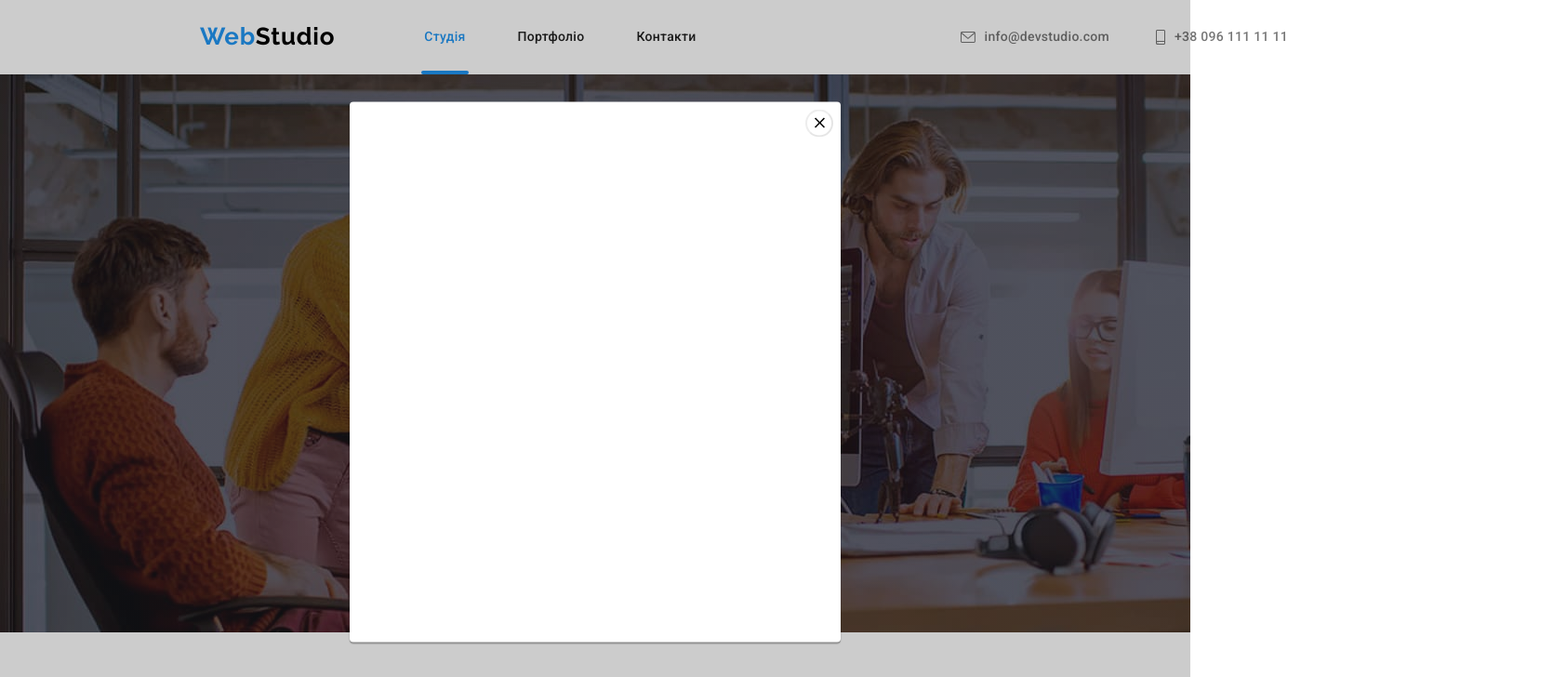
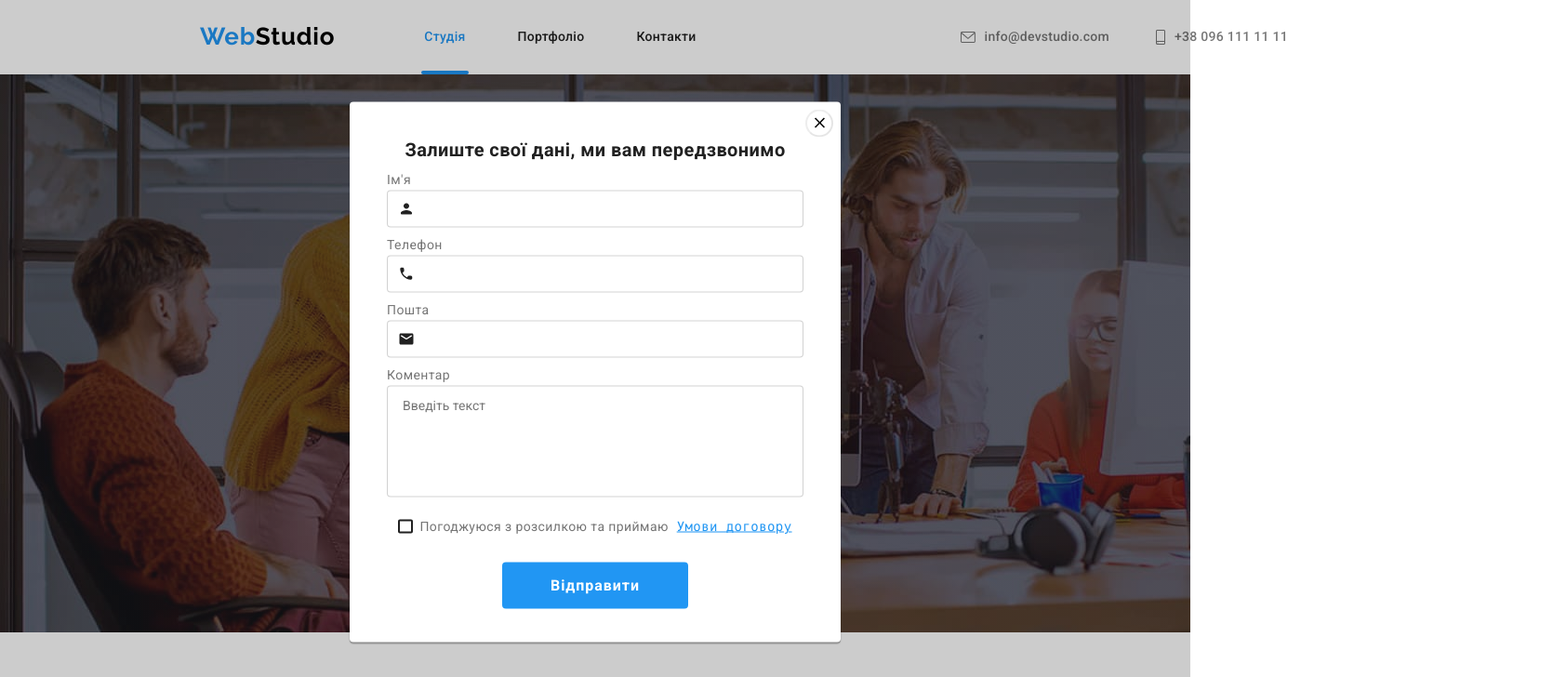
Before and after one commit to Dmytro1117/goit-markup-hw-06, a plain HTML site: page index.html in a window 1280 px wide. Both pictures are taken after a click on the button "Замовити послугу". Shown: the top 728 px of the page at 93% size, 1670 px wide, since content can reach past the window. Drawn offline with nearby package versions, Linux system fonts and the light colour scheme.

Commit message:
чек - фокус

```diff
--- a/css/main.css
+++ b/css/main.css
@@ -14,6 +14,8 @@
     --animation: cubic-bezier(0.4, 0, 0.2, 1);
     --animation-color: rgba(33, 150, 243, 0.9);
     --backdrop: rgba(0, 0, 0, 0.2);
+    --modal-color-svg: rgba(33, 33, 33, 1);
+    --modal-input-color: rgba(33, 33, 33, 0.2);
 }
 
 
@@ -36,10 +38,14 @@ a {
     text-decoration: none;
 }
 
+pre {
+    margin: 0;
+}
 
 
 
  /*Header*/
+
 
 .link-connection {
     color: var(--primary-text-color);
@@ -195,7 +201,6 @@ a {
 
 
 
-
  /* Hero */
 
 
@@ -251,7 +256,6 @@ a {
     transform: translate(-50%, -50%) scale(1);
     top: 50%;
     left: 50%;
-    padding: 8px;
     background-color: var(--background-color-h1);
     box-shadow: 0px 1px 3px rgba(0, 0, 0, 0.12),
     0px 1px 1px rgba(0, 0, 0, 0.14),
@@ -282,8 +286,124 @@ a {
 }
 
 .svg-exit {
+    fill: currentColor;
     width: 18px;
     height: 18px;
+}
+
+.button-svg:hover,
+.button-svg:focus {
+    color: var(--accent-color);
+}
+
+input:focus-within ~ .svg-name,
+input:focus-within ~ .svg-phone,
+input:focus-within ~ .svg-email {
+    color: var(--accent-color);
+}
+
+.svg-email,
+.svg-phone,
+.svg-name {
+    fill: currentColor;
+    position: absolute;
+    width: 18px;
+    height: 18px;
+    left: 12px;
+    bottom: 21px;
+    color: var(--modal-color-svg);
+}
+
+.form-modal {
+    display: flex;
+    flex-direction: column;
+    margin: 40px 40px;
+    align-items: center;
+}
+
+.modal-field {
+    position: relative;
+}
+
+.modal-input {
+    width: 448px;
+    height: 40px;
+    border: 1px solid var(--modal-input-color);
+    border-radius: 4px;
+    margin-bottom: 10px;
+    margin-top: 4px;
+    padding-left: 42px;
+}
+
+.modal-textarea {
+    width: 448px;
+    height: 120px;
+    resize: none;
+    border: 1px solid var(--modal-input-color);
+    border-radius: 4px;
+    margin-bottom: 20px;
+    margin-top: 4px;
+    padding: 12px 16px;
+}
+
+.modal-title {
+    font-weight: 700;
+    font-size: 20px;
+    line-height: 1.15;
+    text-align: center;
+    color: var(--title-text-color);
+    margin: 0px 0px 12px;
+}
+
+.form-field .form-input:focus {
+    color: white;
+}
+
+.modal-checkbox {
+    display: flex;
+    align-items: center;
+    margin-bottom: 30px;
+}
+
+
+.modal-check {
+    /* appearance: none;
+    position: absolute; */
+    position: absolute;
+    width: 1px;
+    height: 1px;
+    margin: -1px;
+    border: 0;
+    padding: 0;
+    clip: rect(0 0 0 0);
+    overflow: hidden;
+}
+
+.svg-checkbox {
+    border: 2px solid var(--title-text-color);
+    border-radius: 2px;
+    margin-right: 7px;
+    width: 16px;
+    height: 15px;
+    background-image: url(../svg/check\ .svg);
+}
+
+.modal-check:checked + .svg-checkbox {
+    background-color: var(--accent-color);
+    border-color: var(--accent-color);
+    background-origin: border-box;
+ }
+
+ .modal-check:focus + .svg-checkbox {
+    border: 2.5px solid var(--title-text-color);
+    border-radius: 2px;
+    width: 16px;
+    height: 15px;
+ }
+
+.href {
+    color: var(--accent-color);
+    text-decoration: underline;
 }
 
 
@@ -309,6 +429,7 @@ a {
 
 
 /* Наші переваги */
+
 
 .svg-work {
     fill: currentColor;
@@ -377,6 +498,7 @@ a {
 
 /* Чим займаємось */
 
+
 .about-flex {
     display: flex;
     justify-content: space-between;
@@ -387,7 +509,6 @@ a {
     display: flex;
     justify-content: center;
 }
-
 
 .title-position {
     position: absolute;
@@ -406,7 +527,6 @@ a {
     justify-content: center;
 }
 
-
 .flex-img {
     position: relative;
     width: 370px;
@@ -423,6 +543,7 @@ a {
 
 
 /* Team */
+
 
 .team-name {
     color: var(--title-text-color);
@@ -445,7 +566,6 @@ a {
 .container-team {
     padding: 0 15px;
 }
-
 
 .icon-link,
 .icon-face,
@@ -478,7 +598,6 @@ a {
     margin-left: 11px;
     margin-top: 11px;
 }
-
 
 .icon-insta {
     margin-right: 10px;
@@ -564,6 +683,7 @@ a {
 
 /* Button */
 
+
 .button.primary {
     color: var(--background-color-h1);
     background-color: var(--accent-color);
@@ -576,6 +696,26 @@ a {
     text-align: center;
     letter-spacing: 0.06em;
 }
+
+.form-button {
+    color: var(--background-color-h1);
+    background-color: var(--accent-color);
+    margin: 0;
+    padding: 0;
+    width: 200px;
+    height: 50px;
+    border-radius: 4px;
+    font-weight: 700;
+    font-size: 16px;
+    line-height: 1.87;
+    letter-spacing: 0.06em;
+    display: flex;
+    align-items: center;
+    justify-content: center;
+    border: none;
+    cursor: pointer;
+}
+
 
 .button {
     color: var(--title-text-color);
@@ -596,6 +736,7 @@ a {
     filter 250ms var(--animation);
 }
 
+.form-button:hover,
 .button:hover,
 .button:focus {
     color: var(--background-color-h1);
@@ -619,6 +760,7 @@ a {
     justify-content: center;
 }
 
+.form-button:active,
 .button:active {
     box-shadow: inset 3px 3px 3px 3px hsla(0, 0%, 0%, .3);
 }
@@ -814,3 +956,39 @@ a {
 .icon-link {
     margin-right: 32px;
 }
+
+.form-field {
+    display: flex;
+    align-items: center;
+}
+
+.form {
+    margin: 72px 215px 94px 93px;
+    width: 570px;
+}
+
+.form-input {
+    margin-right: 12px;
+    width: 358px;
+    height: 50px;
+    padding: 15px 16px;
+    border: 1px solid rgba(255, 255, 255, 0.3);
+    filter: drop-shadow(0px 4px 4px rgba(0, 0, 0, 0.15));
+    border-radius: 4px;
+    background-color: var(--hero-color);
+}
+
+.form-title {
+    margin: 0px 0px 20px;
+    font-weight: 700;
+    font-size: 14px;
+    line-height: 1.14;
+    text-transform: uppercase;
+    color: var(--background-color-h1);
+}
+
+.svg-send {
+   margin-left: 10px;
+   width: 24px;
+   height: 24px;
+}
--- a/index.html
+++ b/index.html
@@ -51,9 +51,47 @@
 			<div class="modal">
 				<button class="button-svg" data-modal-close>
 					<svg class="svg-exit">
-						<use href="./img/symbol-defs1.svg#icon-close1"></use>
+						<use href="./img/symbol-defs3.svg#icon-close1"></use>
 					</svg>
 				</button>
+				<div class="form-div">
+					<form class="form-modal">
+						<h3 class="modal-title">Залиште свої дані, ми вам передзвонимо</h3>
+						<div class="modal-field">
+							<label for="modal-name" class="modal-label">Ім'я</label>
+							<input type="text" class="modal-input" name="modal-name" id="modal-name">
+							<svg class="svg-name">
+								<use href="./img/symbol-defs3.svg#icon-person-black"></use>
+							</svg>
+						</div>
+						<div class="modal-field">
+							<label for="modal-tel" class="modal-label">Телефон</label>
+							<input type="tel" class="modal-input" name="modal-tel" id="modal-tel">
+							<svg class="svg-phone">
+								<use href="./img/symbol-defs3.svg#icon-phone-black"></use>
+							</svg>
+						</div>
+						<div class="modal-field">
+							<label for="modal-mail" class="modal-label">Пошта</label>
+							<input type="email" class="modal-input" name="modal-mail" id="modal-mail">
+							<svg class="svg-email">
+								<use href="./img/symbol-defs3.svg#icon-email-black"></use>
+							</svg>
+						</div>
+						<div class="modal-comment">
+							<label for="modal-comment" class="modal-label">Коментар</label>
+							<textarea type="comment" class="modal-textarea" name="modal-comment" id="modal-comment" placeholder="Введіть текст"></textarea>
+						</div>
+						<div>
+							<label class="modal-checkbox">
+								<input class="modal-check" type="checkbox">
+								<span class="svg-checkbox"></span>
+								Погоджуюся з розсилкою та приймаю<pre> <a class="href" href="">Умови договору</a></pre>
+							</label>
+						</div>
+					<button type="submit" class="form-button">Відправити</button>
+					</form>
+				</div>
 			</div>
 		</div>
 
@@ -357,6 +395,20 @@
 				</li>
 			</ul>
 		</div>
+		<div>
+			<form class="form">
+				<h3 class="form-title">Підпишіться на розсилку</h3>
+				<div class="form-field">
+					<label for="form-mail" class="form-label"></label>
+					<input type="email" class="form-input" name="form-mail" placeholder="E-mail">
+					<button type="submit" class="form-button">Підписатися
+						<svg class="svg-send">
+							<use href="./img/symbol-defs3.svg#icon-send"></use>
+						</svg>
+					</button>
+				</div>
+			</form>
+		</div>
 	</footer>
 	<script src="./js/modal.js"></script>
 </body>
```
Also changed, not shown: portfolio.html (+14 -0 lines), img/symbol-defs1.svg (deleted), img/symbol-defs3.svg (added), svg/check .svg (added), svg/email-black.svg (added), svg/person-black.svg (added), svg/phone-black.svg (added), svg/send.svg (added). Lines whose indentation alone changed are shown as unchanged.
